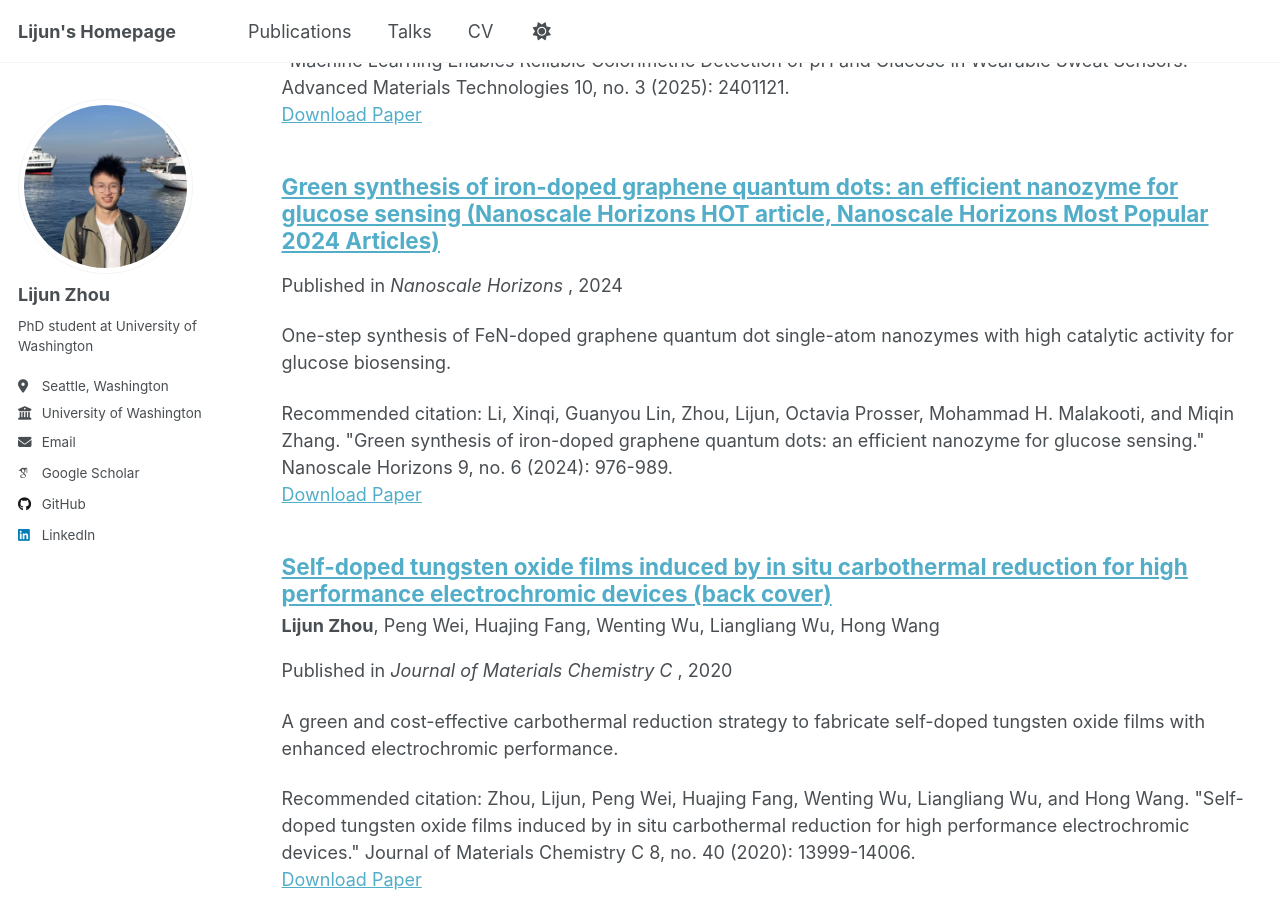
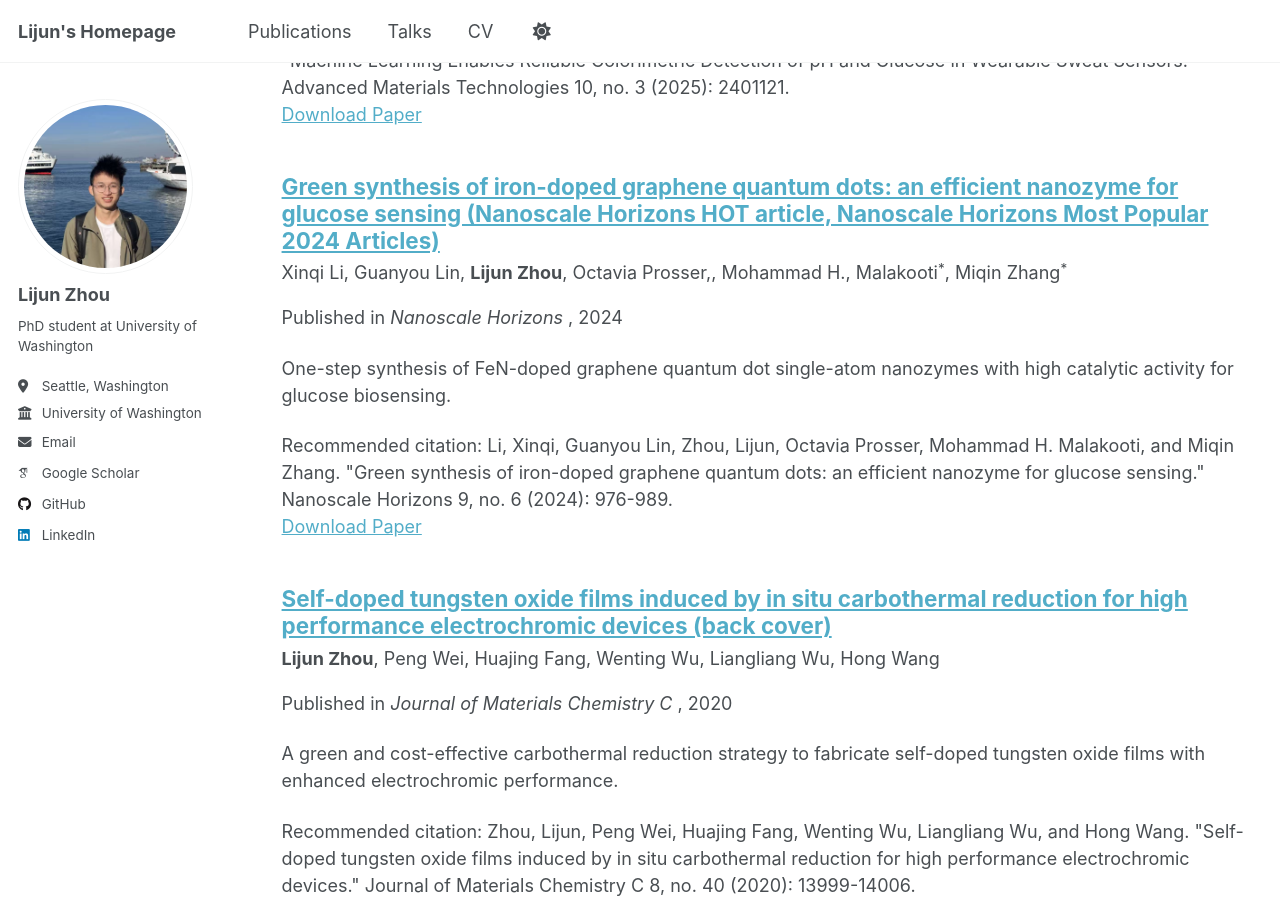
Before and after one commit to zdxbll/zdxbll, a Jekyll site: the page built from _pages/publications.html, in a window 1280 px wide and 900 px high, scrolled down 1382 px. Built offline with Jekyll 4.4.1, drawn with Linux system fonts in a browser that asks for light colours; some web fonts are replaced; a script that is not in the unit is left out.

Commit message:
Add authors and update publication metadata
Added authors and updated publication details.

```diff
--- a/_publications/2024-03-23-Nanoscale Horiz-2.md
+++ b/_publications/2024-03-23-Nanoscale Horiz-2.md
@@ -3,6 +3,13 @@ title: "Green synthesis of iron-doped graphene quantum dots: an efficient nanozy
 collection: publications
 category: manuscripts
 permalink: /publication/2024-03-23-Nanoscale Horizons
+authors:
+  - Xinqi Li
+  - Guanyou Lin
+  - Lijun Zhou
+  - Octavia Prosser,
+  - Mohammad H., Malakooti<sup>*</sup>
+  - Miqin Zhang<sup>*</sup>
 excerpt: 'One-step synthesis of FeN-doped graphene quantum dot single-atom nanozymes with high catalytic activity for glucose biosensing.'
 date: 2024-03-24
 venue: 'Nanoscale Horizons'
```
